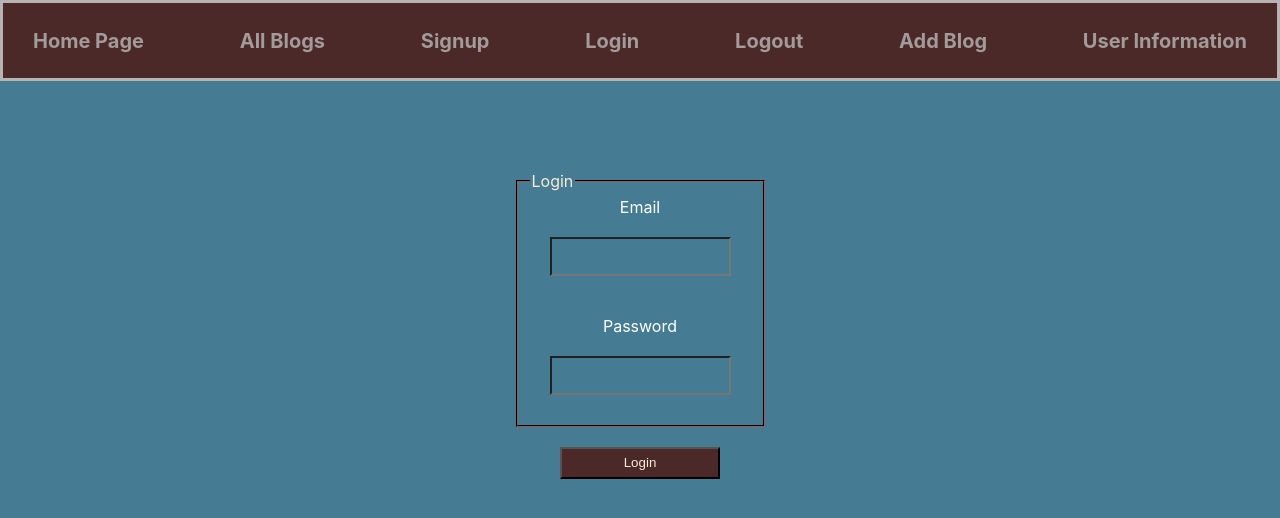
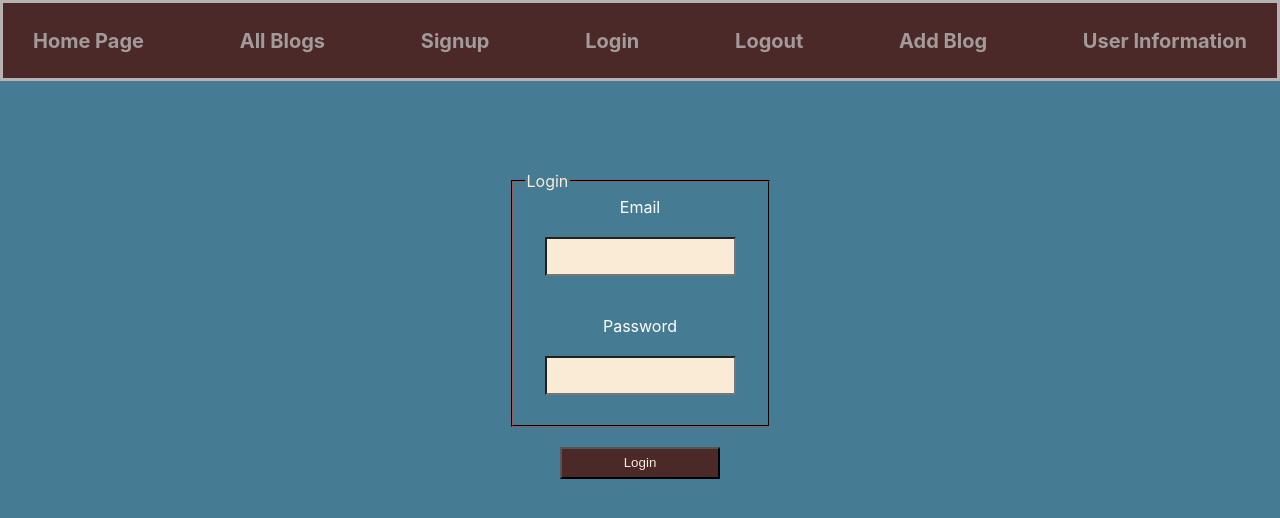
Before and after one commit to mayaheilpern/blog-app, a React (Create React App) app: page /login in a window 1280 px wide. Shown: the top 518 px of the page. Built offline with nearby package versions, Linux system fonts and the light colour scheme; no server answers.

Commit message:
Fixed Input

```diff
--- a/src/screens/Login/login.css
+++ b/src/screens/Login/login.css
@@ -9,19 +9,22 @@
 
 .fullForm {
     text-align: center;
+    /* background-color: antiquewhite; */
     /* padding: 50px; */
 }
 
 #legend {
     text-align: left;
     color: antiquewhite;
+
 }
 
 .Inputs {
     display: block;
     margin: 20px;
-    padding: 10px 0 10px 0;
+    padding: 10px 5px 10px 5px;
     justify-content: center;
+    background-color: antiquewhite;
 }
 
 #border {
```
